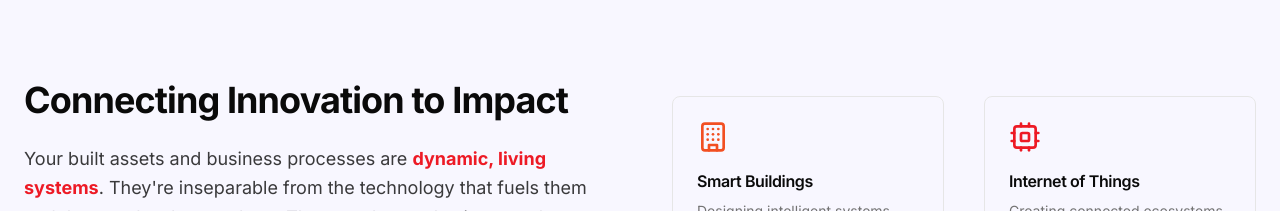
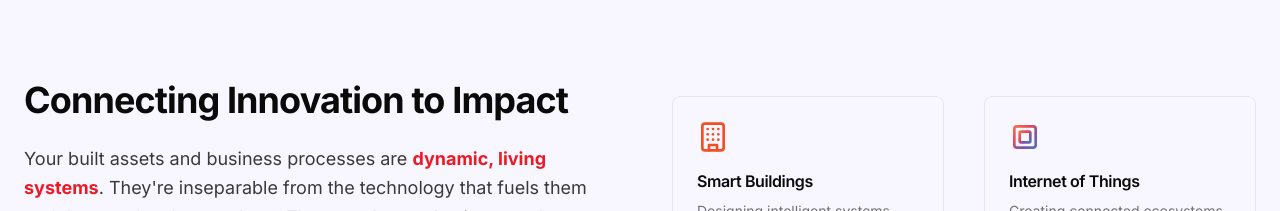
Before and after one commit to andre-bourgeois/andre-bourgeois.github.io, a React (Vite) app: page / in a window 1280 px wide. Shown: the part 800-1011 px from the top of the page. Built offline with nearby package versions, Linux system fonts and the light colour scheme.

Commit message:
Code edited in Lovable Code Editor
Edited UI in Lovable

```diff
--- a/src/components/About.tsx
+++ b/src/components/About.tsx
@@ -1,5 +1,6 @@
 
 import { Building, Cpu, Lightbulb, Users, BrainCircuit, Workflow, Bot } from 'lucide-react';
+import CpuIcon from '@/components/icons/CpuIcon';
 
 const About = () => {
   return (
@@ -54,7 +55,7 @@ const About = () => {
 
             <div className="bg-card border border-border rounded-lg p-6 hover:shadow-lg transition-shadow">
               <div className="mb-4 w-fit">
-                <Cpu className="w-8 h-8 text-[#ED1A25]" />
+                <CpuIcon className="w-8 h-8" />
               </div>
               <h3 className="font-semibold mb-2">Internet of Things</h3>
               <p className="text-sm text-muted-foreground">
```
